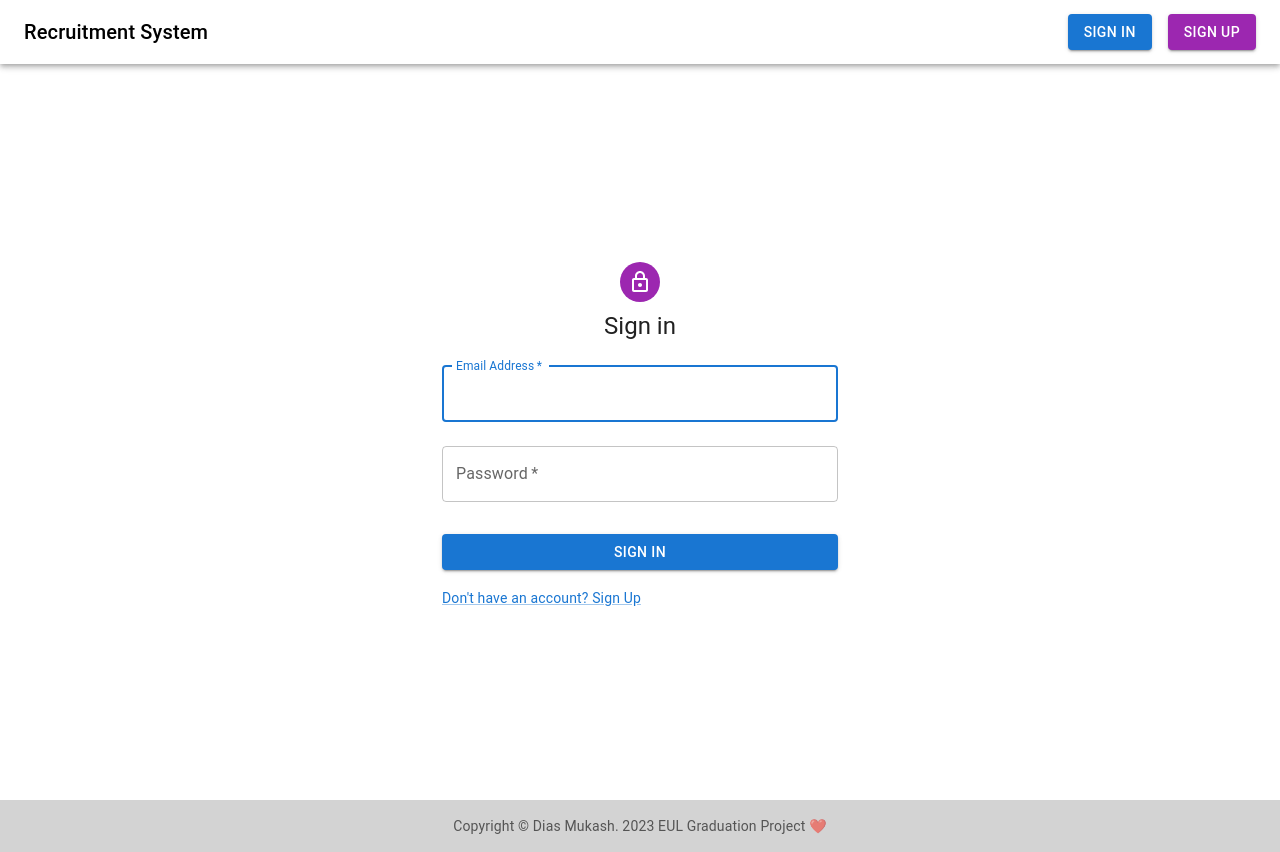
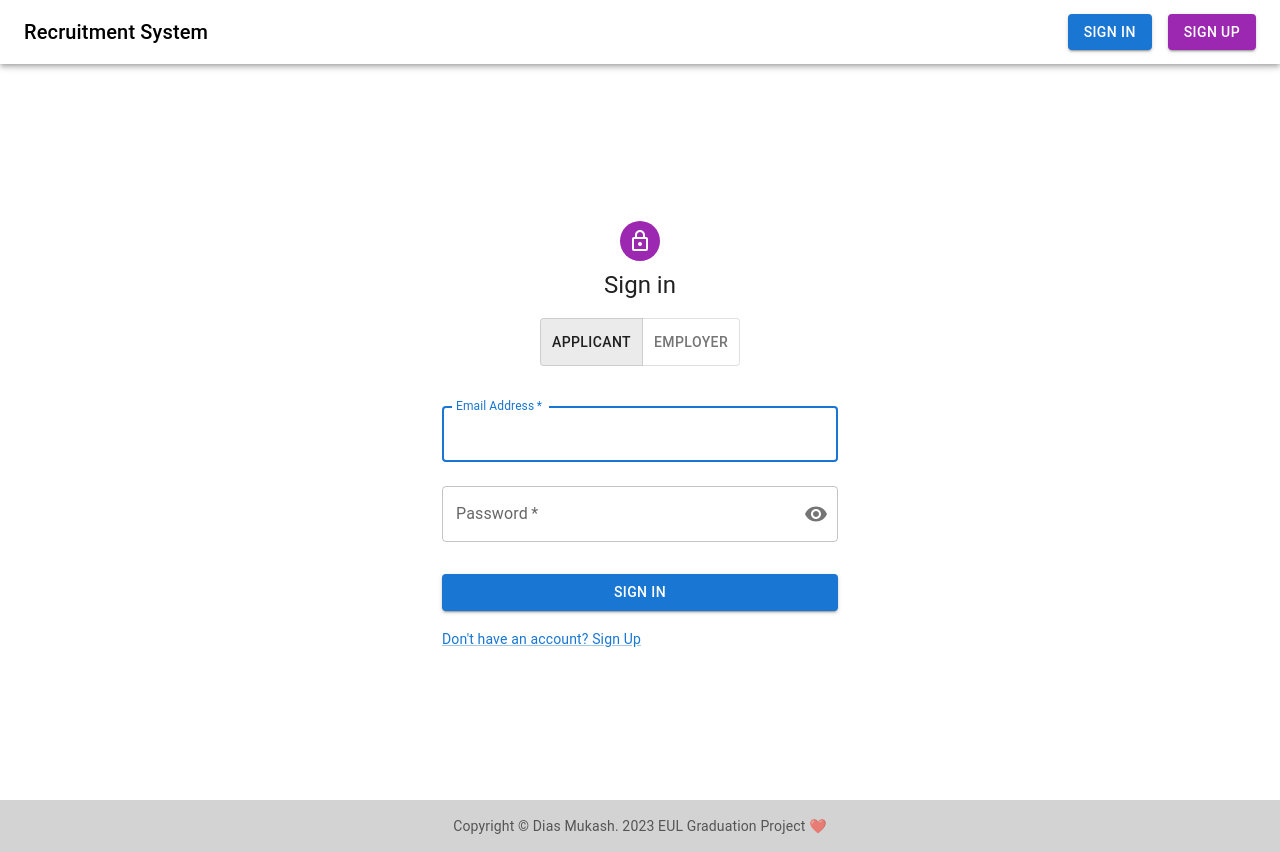
Before and after one commit to diassique/fullstack-job-platform, a React (Create React App) app in the folder client/: page /signin in a window 1280 px wide. Built offline with nearby package versions, Linux system fonts and the light colour scheme.

Commit message:
SignIn and SignUp additional functionality added

```diff
--- a/client/src/components/SignIn/SignIn.jsx
+++ b/client/src/components/SignIn/SignIn.jsx
@@ -1,17 +1,93 @@
-import React from 'react';
-import { Avatar, Button, CssBaseline, TextField, Link, Grid, Box, Typography, Container } from '@mui/material';
+import React, { useState } from 'react';
+import api from '../../api';
+import { Avatar, Button, CssBaseline, TextField, Link, Grid, Box, Typography, Container, ToggleButton, ToggleButtonGroup } from '@mui/material';
 import { Link as RouterLink } from 'react-router-dom';
 import LockOutlinedIcon from '@mui/icons-material/LockOutlined';
+import { useForm } from 'react-hook-form';
+import { InputAdornment, IconButton } from '@mui/material';
+import Visibility from '@mui/icons-material/Visibility';
+import VisibilityOff from '@mui/icons-material/VisibilityOff';
+import { Snackbar, Alert } from '@mui/material';
 
 export default function SignIn() {
-  const handleSubmit = (event) => {
-    event.preventDefault();
-    const data = new FormData(event.currentTarget);
-    console.log({
-      email: data.get('email'),
-      password: data.get('password'),
-    });
+  // To change the user role
+  const [role, setRole] = useState("Applicant");
+
+  // To open and hide the password
+  const [showPassword, setShowPassword] = useState(false);
+  const togglePasswordVisibility = () => {
+    setShowPassword(!showPassword);
   };
+
+  const handleRoleChange = (event, newRole) => {
+    if (newRole !== null) {
+      setRole(newRole);
+    }
+  };
+
+  const fetchUserData = async () => {
+    try {
+      const response = await api.get('/me'); // Replace with the correct endpoint for fetching user data
+      return response.data;
+    } catch (error) {
+      console.error('Error fetching user data:', error);
+      return null;
+    }
+  };
+
+  const {
+    register,
+    handleSubmit,
+    formState: { errors },
+  } = useForm();
+
+
+  // Snackbar states
+  const [snackbarOpen, setSnackbarOpen] = useState(false);
+  const [snackbarMessage, setSnackbarMessage] = useState('');
+  const [snackbarSeverity, setSnackbarSeverity] = useState('success');
+  const handleSnackbarClose = (event, reason) => {
+    if (reason === 'clickaway') {
+      return;
+    }
+    setSnackbarOpen(false);
+  };
+
+  const onSubmit = async (data) => {
+    const { email, password } = data;
+
+    try {
+      // Send login request to API
+      const response = role === 'Applicant'
+        ? await api.post('/applicant/login', { email, password })
+        : await api.post('/employer/login', { email, password });
+
+      if (!response || !response.data || !response.data.token) {
+        throw new Error('Login failed');
+      }
+
+      localStorage.setItem('authToken', response.data.token); // Store the token for future requests
+
+      const userData = await fetchUserData();
+      console.log('User data:', userData);
+      if (userData) {
+        const name = userData.name;
+        alert(`Hello ${role}! Your ${role === 'Applicant' ? 'name' : 'company name'} is ${name}`);
+      }
+
+      setSnackbarSeverity('success');
+      setSnackbarMessage('Login successful');
+      setSnackbarOpen(true);
+
+    } catch (error) {
+      console.error('Error logging in:', error);
+
+      setSnackbarSeverity('error');
+      setSnackbarMessage('Email or password is incorrect, or account does not exist');
+      setSnackbarOpen(true);
+    }
+  };
+
 
   return (
     <Container component="main" maxWidth="xs">
@@ -30,7 +106,33 @@ export default function SignIn() {
         <Typography component="h1" variant="h5">
           Sign in
         </Typography>
-        <Box component="form" onSubmit={handleSubmit} noValidate sx={{ mt: 1 }}>
+
+        <Snackbar
+          open={snackbarOpen}
+          autoHideDuration={5000}
+          onClose={handleSnackbarClose}
+          anchorOrigin={{ vertical: 'top', horizontal: 'right' }}
+        >
+          <Alert onClose={handleSnackbarClose} severity={snackbarSeverity} sx={{ width: '100%' }}>
+            {snackbarMessage}
+          </Alert>
+        </Snackbar>
+
+        <ToggleButtonGroup
+          value={role}
+          exclusive
+          onChange={handleRoleChange}
+          sx={{ mt: 2, mb: 2 }}
+        >
+          <ToggleButton value="Applicant">
+            Applicant
+          </ToggleButton>
+          <ToggleButton value="Employer">
+            Employer
+          </ToggleButton>
+        </ToggleButtonGroup>
+
+        <Box component="form" onSubmit={handleSubmit(onSubmit)} noValidate sx={{ mt: 1 }}>
           <TextField
             margin="normal"
             required
@@ -40,6 +142,15 @@ export default function SignIn() {
             name="email"
             autoComplete="email"
             autoFocus
+            {...register("email", {
+              required: 'Email is required',
+              pattern: {
+                value: /^[\w-]+(\.[\w-]+)*@([\w-]+\.)+[a-zA-Z]{2,7}$/,
+                message: 'Wrong email format',
+              },
+            })}
+            error={!!errors.email}
+            helperText={errors.email && errors.email.message}
           />
           <TextField
             margin="normal"
@@ -47,9 +158,30 @@ export default function SignIn() {
             fullWidth
             name="password"
             label="Password"
-            type="password"
+            type={showPassword ? 'text' : 'password'}
             id="password"
             autoComplete="current-password"
+            {...register("password", {
+              required: 'Password is required',
+              minLength: {
+                value: 8,
+                message: 'Password must be at least 8 characters',
+              },
+            })}
+            error={!!errors.password}
+            helperText={errors.password && errors.password.message}
+            InputProps={{
+              endAdornment: (
+                <InputAdornment position="end">
+                  <IconButton
+                    onClick={togglePasswordVisibility}
+                    edge="end"
+                  >
+                    {showPassword ? <VisibilityOff /> : <Visibility />}
+                  </IconButton>
+                </InputAdornment>
+              ),
+            }}
           />
           <Button
             type="submit"
--- a/client/src/components/SignUp/SignUp.jsx
+++ b/client/src/components/SignUp/SignUp.jsx
@@ -1,10 +1,26 @@
 import React, { useState } from 'react';
+import api from '../../api';
 import { Avatar, Button, CssBaseline, TextField, Link, Grid, Box, Typography, Container, ToggleButton, ToggleButtonGroup } from '@mui/material';
 import { Link as RouterLink } from 'react-router-dom';
 import LockOutlinedIcon from '@mui/icons-material/LockOutlined';
+import { useForm } from 'react-hook-form';
+import { InputAdornment, IconButton } from '@mui/material';
+import Visibility from '@mui/icons-material/Visibility';
+import VisibilityOff from '@mui/icons-material/VisibilityOff';
+import { useNavigate } from 'react-router-dom';
+import { Snackbar, Alert } from '@mui/material';
+
 
 export default function SignUp() {
+  const navigate = useNavigate();
+  // To change the user role
   const [role, setRole] = useState("Applicant");
+
+  // To open and hide the password
+  const [showPassword, setShowPassword] = useState(false);
+  const togglePasswordVisibility = () => {
+    setShowPassword(!showPassword);
+  };
 
   const handleRoleChange = (event, newRole) => {
     if (newRole !== null) {
@@ -12,13 +28,40 @@ export default function SignUp() {
     }
   };
 
-  const handleSubmit = (event) => {
-    event.preventDefault();
-    const data = new FormData(event.currentTarget);
-    console.log({
-      email: data.get('email'),
-      password: data.get('password'),
-    });
+  const {
+    register,
+    handleSubmit,
+    formState: { errors },
+  } = useForm();
+
+  // Snackbar
+  const [snackbarOpen, setSnackbarOpen] = useState(false);
+  const [snackbarMessage, setSnackbarMessage] = useState('');
+  const [snackbarSeverity, setSnackbarSeverity] = useState('success');
+  const handleSnackbarClose = (event, reason) => {
+    if (reason === 'clickaway') {
+      return;
+    }
+    setSnackbarOpen(false);
+  };
+
+  const onSubmit = async (data) => {
+    try {
+      const response = await api.post(`/${role.toLowerCase()}/register`, data);
+      if (response.status === 201) {
+        setSnackbarSeverity('success');
+        setSnackbarMessage('Sign up successful');
+        setSnackbarOpen(true);
+        setTimeout(() => {
+          navigate("/signin");
+        }, 3000);
+      }
+    } catch (error) {
+      console.error("Sign up error:", error);
+      setSnackbarSeverity('error');
+      setSnackbarMessage('Sign up failed');
+      setSnackbarOpen(true);
+    }
   };
 
   return (
@@ -39,6 +82,17 @@ export default function SignUp() {
           Sign up
         </Typography>
 
+        <Snackbar
+          open={snackbarOpen}
+          autoHideDuration={5000}
+          onClose={handleSnackbarClose}
+          anchorOrigin={{ vertical: 'top', horizontal: 'right' }}
+        >
+          <Alert onClose={handleSnackbarClose} severity={snackbarSeverity} sx={{ width: '100%' }}>
+            {snackbarMessage}
+          </Alert>
+        </Snackbar>
+
         <ToggleButtonGroup
           value={role}
           exclusive
@@ -53,7 +107,7 @@ export default function SignUp() {
           </ToggleButton>
         </ToggleButtonGroup>
 
-        <Box component="form" noValidate onSubmit={handleSubmit} sx={{ mt: 3 }}>
+        <Box component="form" noValidate onSubmit={handleSubmit(onSubmit)} sx={{ mt: 3 }}>
           <Grid container spacing={2}>
             {role === "Applicant" ? (
               <>
@@ -66,6 +120,9 @@ export default function SignUp() {
                     id="firstName"
                     label="First Name"
                     autoFocus
+                    {...register("firstName", { required: "First name is required" })}
+                    error={errors.firstName}
+                    helperText={errors.firstName && errors.firstName.message}
                   />
                 </Grid>
                 <Grid item xs={12} sm={6}>
@@ -76,6 +133,9 @@ export default function SignUp() {
                     label="Last Name"
                     name="lastName"
                     autoComplete="family-name"
+                    {...register("lastName", { required: "Last name is required" })}
+                    error={errors.lastName}
+                    helperText={errors.lastName && errors.lastName.message}
                   />
                 </Grid>
               </>
@@ -88,6 +148,9 @@ export default function SignUp() {
                   label="Company Name"
                   name="companyName"
                   autoComplete="organization"
+                  {...register("companyName", { required: "Company name is required" })}
+                  error={errors.companyName}
+                  helperText={errors.companyName && errors.companyName.message}
                 />
               </Grid>
             )}
@@ -99,6 +162,15 @@ export default function SignUp() {
                 label="Email Address"
                 name="email"
                 autoComplete="email"
+                {...register("email", {
+                  required: "Email is required",
+                  pattern: {
+                    value: /^[\w-]+(\.[\w-]+)*@([\w-]+\.)+[a-zA-Z]{2,7}$/,
+                    message: "Wrong email format",
+                  },
+                })}
+                error={errors.email}
+                helperText={errors.email && errors.email.message}
               />
             </Grid>
             <Grid item xs={12}>
@@ -107,9 +179,30 @@ export default function SignUp() {
                 fullWidth
                 name="password"
                 label="Password"
-                type="password"
+                type={showPassword ? 'text' : 'password'}
                 id="password"
                 autoComplete="new-password"
+                {...register("password", {
+                  required: "Password is required",
+                  minLength: {
+                    value: 8,
+                    message: "Password must be at least 8 characters",
+                  },
+                })}
+                error={errors.password}
+                helperText={errors.password && errors.password.message}
+                InputProps={{
+                  endAdornment: (
+                    <InputAdornment position="end">
+                      <IconButton
+                        onClick={togglePasswordVisibility}
+                        edge="end"
+                      >
+                        {showPassword ? <VisibilityOff /> : <Visibility />}
+                      </IconButton>
+                    </InputAdornment>
+                  ),
+                }}
               />
             </Grid>
           </Grid>
@@ -133,5 +226,5 @@ export default function SignUp() {
         </Box>
       </Box>
     </Container>
-);
+  );
 }
```
